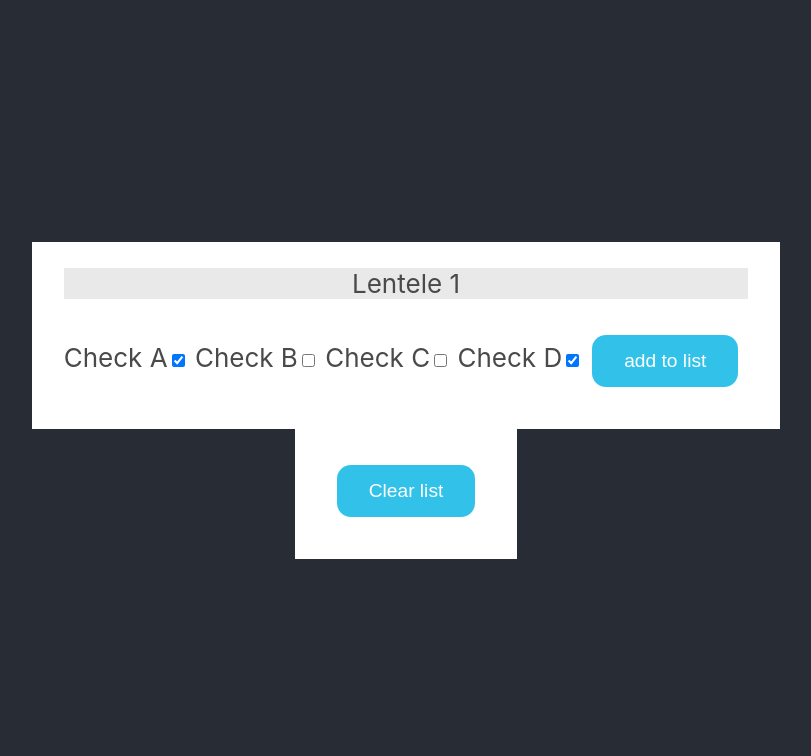
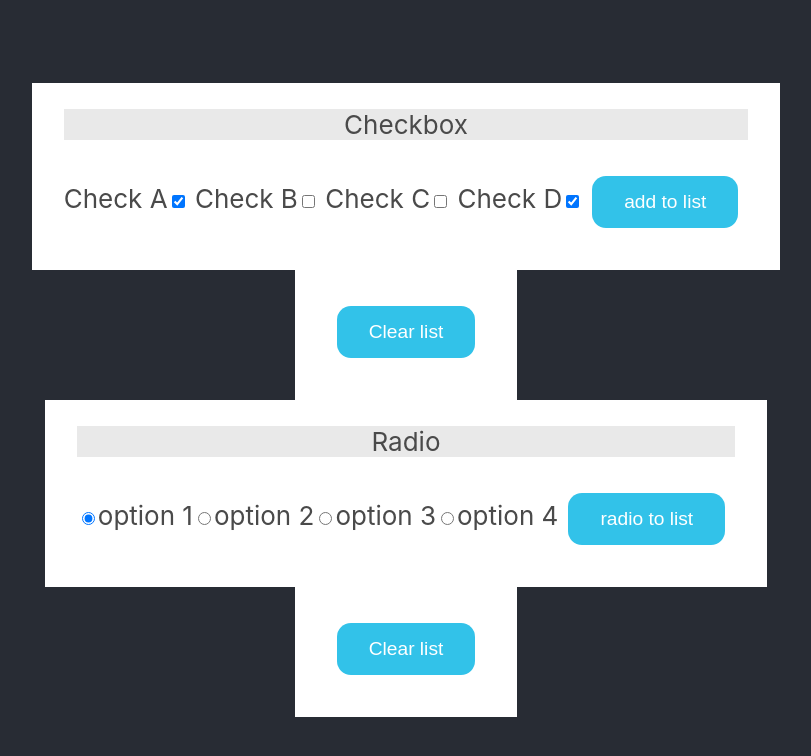
Before and after one commit to brokenfingers/reactjs_bit, a React (Create React App) app: page / in a window 1280 px wide. Shown: the top 756 px of the page, without its empty margins (234-1045 px from the left). Built offline with nearby package versions, Linux system fonts and the light colour scheme.

Commit message:
radio input

```diff
--- a/src/App.jsx
+++ b/src/App.jsx
@@ -4,12 +4,13 @@ import { useState } from 'react';
 function App() {
 
     const [checkbox, setCheckbox] = useState({a:true, b:false, c: false, d: true});
+    const [radio, setRadio] = useState('option1')
+    const [list, setList] = useState([])
+    const [radioList, setRadioList] = useState([])
 
     const  handleCheckbox = (checked) => {
         setCheckbox(i => ({...i, [checked]: !i[checked]}))
     }
-
-    const [list, setList] = useState([])
 
     const handleList = () => {
         setList(i => [...i, (checkbox.a ? 'A' : '')+(checkbox.b ? 'B' : '')+(checkbox.c ? 'C' : '')+(checkbox.d ? 'D' : '')])
@@ -19,31 +20,54 @@ function App() {
         setList(i => [])
     }
 
+    const handleRadio = (e) => { setRadio(e.target.value) }
+    const handleRadioList = () => {
+        setRadioList(i=>[...i, radio])
+    }
+
+    const handleRadioClear = () => { setRadioList( i => []) }
     return (
         <div className="App">
             <header className="App-header">
                 <div className="card">
-                    <p className="title">Lentele 1</p>
+                    <p className="title">Checkbox</p>
                     <label for="vehicle1"> Check A</label>
-                   <input type="checkbox" name="vehicle1" onChange={()=>handleCheckbox('a')} value={checkbox.a} checked={checkbox.a}></input>
+                   <input type="checkbox" name="vehicle1" onChange={()=>handleCheckbox('a')} value={checkbox.a} checked={checkbox.a}/>
                     <label for="vehicle1"> Check B</label>
-                   <input type="checkbox" name="vehicle1" onChange={()=>handleCheckbox('b')} value={checkbox.b} checked={checkbox.b}></input>
+                   <input type="checkbox" name="vehicle1" onChange={()=>handleCheckbox('b')} value={checkbox.b} checked={checkbox.b}/>
                     <label for="vehicle1"> Check C</label>
-                   <input type="checkbox" name="vehicle1" onChange={()=>handleCheckbox('c')} value={checkbox.c} checked={checkbox.c}></input>
+                   <input type="checkbox" name="vehicle1" onChange={()=>handleCheckbox('c')} value={checkbox.c} checked={checkbox.c}/>
                     <label for="vehicle1"> Check D</label>
-                   <input type="checkbox" name="vehicle1" onChange={()=>handleCheckbox('d')} value={checkbox.d} checked={checkbox.d}></input>
+                   <input type="checkbox" name="vehicle1" onChange={()=>handleCheckbox('d')} value={checkbox.d} checked={checkbox.d}/>
                    <button onClick={handleList}> add to list</button>
                 </div>
                 <div className="card">
                     <ul>
-
-
                     {
                         list.map((itm, i) => <li key={i}>{itm}</li>)
                      }
-
                     </ul>
                     <button onClick={handleClear}>Clear list</button>
+                </div>
+                <div className='card'>
+                    <p className="title">Radio</p>
+                     <input type="radio" name="fav" value="option1" onChange={handleRadio} checked={radio === 'option1'}/>
+                    <label>option 1</label>
+                     <input type="radio" name="fav" value="option2"  onChange={handleRadio} checked={radio === 'option2'}/>
+                    <label>option 2</label>
+                     <input type="radio" name="fav" value="option3"  onChange={handleRadio} checked={radio === 'option3'}/>
+                    <label>option 3</label>
+                     <input type="radio" name="fav" value="option4" onChange={handleRadio} checked={radio === 'option4'}/>
+                    <label>option 4</label>
+                    <button onClick={handleRadioList}>radio to list</button>
+                </div>
+                <div className="card">
+                    <ul>
+                    {
+                        radioList.map((itm, i) => <li key={i}>{itm}</li>)
+                     }
+                    </ul>
+                    <button onClick={handleRadioClear}>Clear list</button>
                 </div>
             </header>
         </div>
```
